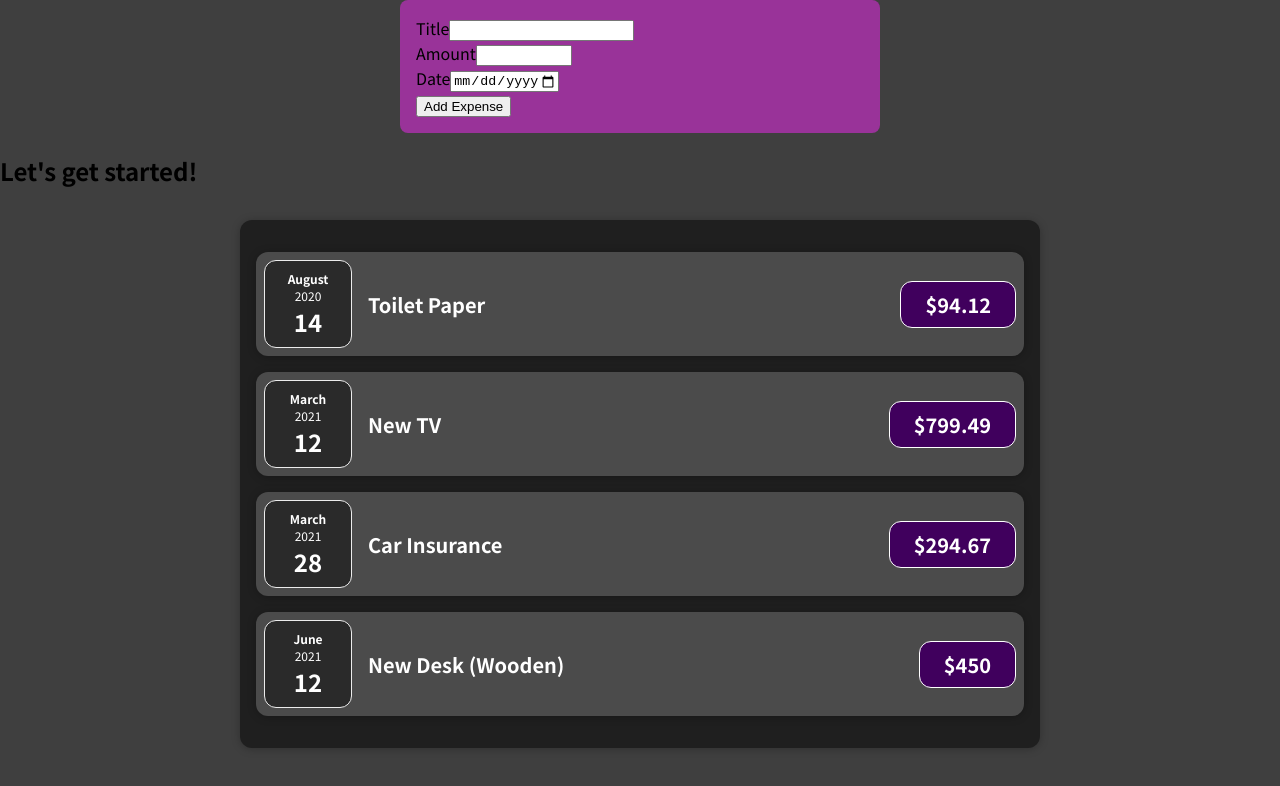
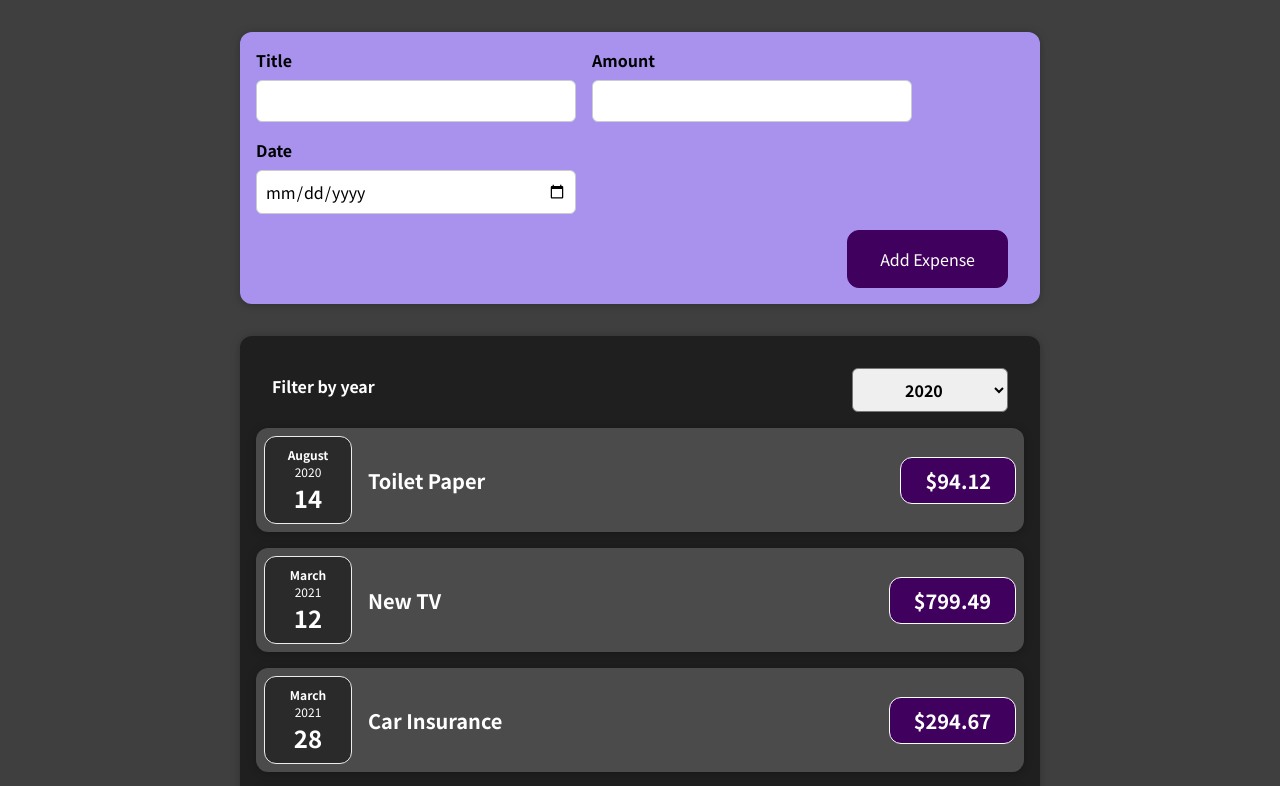
Before and after one commit to punreliable/reacting-to-expenses, a React (Create React App) app: page / in a window 1280 px wide. Shown: the top 786 px of the page. Built offline with nearby package versions, Linux system fonts and the light colour scheme.

Commit message:
Module 4 is complete

```diff
--- a/src/App.js
+++ b/src/App.js
@@ -1,6 +1,6 @@
 import React from 'react';
+
 import NewExpense from './components/NewExpense/NewExpense';
-
 import Expenses from './components/Expenses/Expenses';
 
 const App = () => {
@@ -26,6 +26,11 @@
     },
   ];
 
+  const addExpenseHandler = expense => {
+    console.log('In App.js');
+    console.log(expense);
+  };
+
   // return React.createElement(
   //   'div',
   //   {},
@@ -35,8 +40,7 @@
 
   return (
     <div>
-      <NewExpense />
-      <h2>Let's get started!</h2>
+      <NewExpense onAddExpense={addExpenseHandler} />
       <Expenses items={expenses} />
     </div>
   );
--- a/src/components/Expenses/Expenses.js
+++ b/src/components/Expenses/Expenses.js
@@ -1,12 +1,21 @@
-import React from 'react';
+import React, { useState } from 'react';
 
 import ExpenseItem from './ExpenseItem';
 import Card from '../UI/Card';
+import ExpensesFilter from './ExpensesFilter';
 import './Expenses.css';
 
 const Expenses = (props) => {
+  const [filteredYear, setFilteredYear] = useState('2020');
+
+  const filterChangeHandler = selectedYear => {
+    setFilteredYear(selectedYear);
+  };
+
   return (
-    <Card className="expenses">
+    <div>
+      <Card className='expenses'>
+        <ExpensesFilter selected={filteredYear} onChangeFilter={filterChangeHandler} />
         <ExpenseItem
           title={props.items[0].title}
           amount={props.items[0].amount}
@@ -28,7 +37,8 @@
           date={props.items[3].date}
         />
       </Card>
+    </div>
   );
-}
+};
 
 export default Expenses;
--- /dev/null
+++ b/src/components/Expenses/ExpensesFilter.css
@@ -0,0 +1,24 @@
+.expenses-filter {
+  color: white;
+  padding: 0 1rem;
+}
+
+.expenses-filter__control {
+  display: flex;
+  width: 100%;
+  align-items: center;
+  justify-content: space-between;
+  margin: 1rem 0;
+}
+
+.expenses-filter label {
+  font-weight: bold;
+  margin-bottom: 0.5rem;
+}
+
+.expenses-filter select {
+  font: inherit;
+  padding: 0.5rem 3rem;
+  font-weight: bold;
+  border-radius: 6px;
+}
--- /dev/null
+++ b/src/components/Expenses/ExpensesFilter.js
@@ -0,0 +1,25 @@
+import React from 'react';
+
+import './ExpensesFilter.css';
+
+const ExpensesFilter = (props) => {
+  const dropdownChangeHandler = (event) => {
+    props.onChangeFilter(event.target.value);
+  };
+
+  return (
+    <div className='expenses-filter'>
+      <div className='expenses-filter__control'>
+        <label>Filter by year</label>
+        <select value={props.selected} onChange={dropdownChangeHandler}>
+          <option value='2022'>2022</option>
+          <option value='2021'>2021</option>
+          <option value='2020'>2020</option>
+          <option value='2019'>2019</option>
+        </select>
+      </div>
+    </div>
+  );
+};
+
+export default ExpensesFilter;
--- /dev/null
+++ b/src/components/NewExpense/ExpenseForm.css
@@ -0,0 +1,26 @@
+.new-expense__controls {
+  display: flex;
+  flex-wrap: wrap;
+  gap: 1rem;
+  margin-bottom: 1rem;
+  text-align: left;
+}
+
+.new-expense__control label {
+  font-weight: bold;
+  margin-bottom: 0.5rem;
+  display: block;
+}
+
+.new-expense__control input {
+  font: inherit;
+  padding: 0.5rem;
+  border-radius: 6px;
+  border: 1px solid #ccc;
+  width: 20rem;
+  max-width: 100%;
+}
+
+.new-expense__actions {
+  text-align: right;
+}
--- a/src/components/NewExpense/ExpenseForm.js
+++ b/src/components/NewExpense/ExpenseForm.js
@@ -1,92 +1,96 @@
-import "./ExpenseForm.scss";
-import React, { useState } from "react";
+import React, { useState } from 'react';
 
-function ExpenseForm() {
-  const [enteredTitle, setEnteredTitle] = useState("");
-  const [enteredAmount, setEnteredAmount] = useState("");
-  const [enteredDate, setEnteredDate] = useState("");
+import './ExpenseForm.css';
 
-  const [userInput, setUserInput] = useState({
-    enteredTitle: "",
-    enteredAmount: "",
-    enteredDate: "",
-  });
+const ExpenseForm = (props) => {
+  const [enteredTitle, setEnteredTitle] = useState('');
+  const [enteredAmount, setEnteredAmount] = useState('');
+  const [enteredDate, setEnteredDate] = useState('');
+  // const [userInput, setUserInput] = useState({
+  //   enteredTitle: '',
+  //   enteredAmount: '',
+  //   enteredDate: '',
+  // });
+
+  const titleChangeHandler = (event) => {
+    setEnteredTitle(event.target.value);
+    // setUserInput({
+    //   ...userInput,
+    //   enteredTitle: event.target.value,
+    // });
+    // setUserInput((prevState) => {
+    //   return { ...prevState, enteredTitle: event.target.value };
+    // });
+  };
+
+  const amountChangeHandler = (event) => {
+    setEnteredAmount(event.target.value);
+    // setUserInput({
+    //   ...userInput,
+    //   enteredAmount: event.target.value,
+    // });
+  };
+
+  const dateChangeHandler = (event) => {
+    setEnteredDate(event.target.value);
+    // setUserInput({
+    //   ...userInput,
+    //   enteredDate: event.target.value,
+    // });
+  };
 
   const submitHandler = (event) => {
     event.preventDefault();
 
     const expenseData = {
-        title: enteredTitle,
-        amount: enteredAmount,
-        date: new Date(enteredDate)
+      title: enteredTitle,
+      amount: enteredAmount,
+      date: new Date(enteredDate),
+    };
 
-    }
-
-    console.log(expenseData);
-
-  }
-
-  const titleChangeHandler = (event) => {
-    setEnteredTitle(event.target.value);
-    // setUserInput({...userInput,
-    //     enteredTitle: event.target.value,
-    // })
-    // setUserInput((prevState) => {
-    //   return {
-    //     ...prevState,
-    //     enteredTitle: event.target.value,
-    //   };
-    // });
-  };
-
-  const amountChangeHandler = (event) => {
-    setEnteredAmount(event.target.value);
-    //setUserInput({ ...userInput, enteredAmount: event.target.value });
-  };
-
-  const dateChangeHandler = (event) => {
-    setEnteredDate(event.target.value);
-    //setUserInput({ ...userInput, enteredDate: event.target.value });
+    props.onSaveExpenseData(expenseData);
+    setEnteredTitle('');
+    setEnteredAmount('');
+    setEnteredDate('');
   };
 
   return (
     <form onSubmit={submitHandler}>
-      <div className="new-expense__controls">
-        <div className="new-expense__control">
+      <div className='new-expense__controls'>
+        <div className='new-expense__control'>
           <label>Title</label>
           <input
-            type="text"
+            type='text'
             value={enteredTitle}
             onChange={titleChangeHandler}
-            />
+          />
         </div>
-        <div className="new-expense__control">
+        <div className='new-expense__control'>
           <label>Amount</label>
           <input
-            type="number"
-            min="0.01"
-            step="0.01"
-            max="9999"
+            type='number'
+            min='0.01'
+            step='0.01'
             value={enteredAmount}
             onChange={amountChangeHandler}
           />
         </div>
-        <div className="new-expense__control">
+        <div className='new-expense__control'>
           <label>Date</label>
           <input
-            type="date"
-            min="2022-01-01"
-            max="2023-12-31"
+            type='date'
+            min='2019-01-01'
+            max='2022-12-31'
             value={enteredDate}
             onChange={dateChangeHandler}
           />
         </div>
-        <div className="new-expense__actions">
-          <button type="submit">Add Expense</button>
-        </div>
+      </div>
+      <div className='new-expense__actions'>
+        <button type='submit'>Add Expense</button>
       </div>
     </form>
   );
-}
+};
 
 export default ExpenseForm;
--- a/src/components/NewExpense/ExpenseForm.scss
+++ /dev/null
@@ -1 +0,0 @@
-// Expense Form Styles
--- /dev/null
+++ b/src/components/NewExpense/NewExpense.css
@@ -0,0 +1,38 @@
+.new-expense {
+  background-color: #a892ee;
+  padding: 1rem;
+  margin: 2rem auto;
+  width: 50rem;
+  max-width: 95%;
+  border-radius: 12px;
+  text-align: center;
+  box-shadow: 0 1px 8px rgba(0, 0, 0, 0.25);
+}
+
+.new-expense button {
+  font: inherit;
+  cursor: pointer;
+  padding: 1rem 2rem;
+  border: 1px solid #40005d;
+  background-color: #40005d;
+  color: white;
+  border-radius: 12px;
+  margin-right: 1rem;
+}
+
+.new-expense button:hover,
+.new-expense button:active {
+  background-color: #510674;
+  border-color: #510674;
+}
+
+.new-expense button.alternative {
+  color: #220131;
+  border-color: transparent;
+  background-color: transparent;
+}
+
+.new-expense button.alternative:hover,
+.new-expense button.alternative:active {
+  background-color: #ddb3f8;
+}
--- a/src/components/NewExpense/NewExpense.js
+++ b/src/components/NewExpense/NewExpense.js
@@ -1,13 +1,22 @@
-import './NewExpense.scss';
 import React from 'react';
+
 import ExpenseForm from './ExpenseForm';
+import './NewExpense.css';
 
-function NewExpense() {
+const NewExpense = (props) => {
+  const saveExpenseDataHandler = (enteredExpenseData) => {
+    const expenseData = {
+      ...enteredExpenseData,
+      id: Math.random().toString()
+    };
+    props.onAddExpense(expenseData);
+  };
 
-    return <div className="wrapper-form">
-        <ExpenseForm />
+  return (
+    <div className='new-expense'>
+      <ExpenseForm onSaveExpenseData={saveExpenseDataHandler} />
     </div>
-
-}
+  );
+};
 
 export default NewExpense;
--- a/src/components/NewExpense/NewExpense.scss
+++ /dev/null
@@ -1,16 +0,0 @@
-// NewExpense Component Styles
-
-@import '../../styles/variables';
-
-.wrapper-form {
-
-    background-color: $color-plum;
-    border: none;
-    border-radius: .5rem;
-
-    margin: auto;
-    max-width: 30rem;
-    padding: 1rem;
-
-    width: auto;
-}
```
Lines whose indentation alone changed are shown as unchanged.
